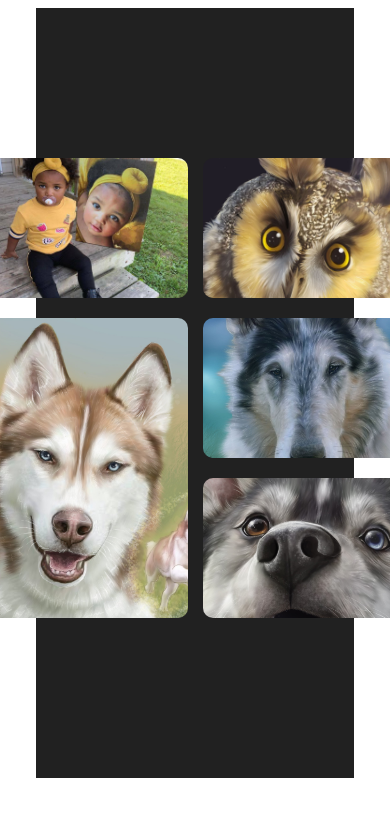
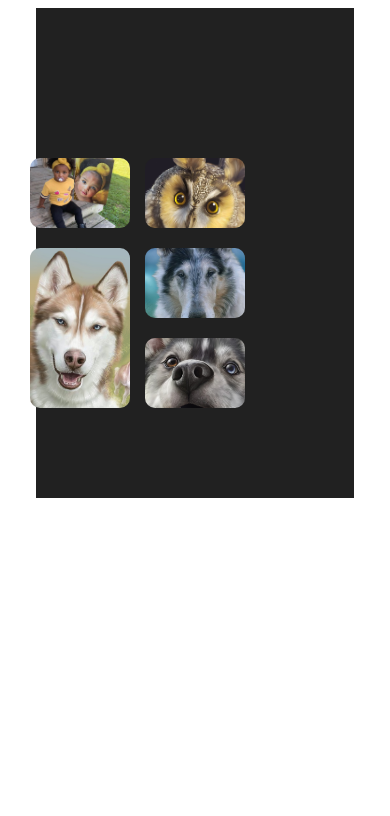
Before and after one commit to DesireeJoy/Cameo_Grid_Gallery, a plain HTML site: page index.html in a window 390 px wide. Drawn offline with Linux system fonts and the light colour scheme.

Commit message:
Change to Gallery for Smartphones

```diff
--- a/gallery.css
+++ b/gallery.css
@@ -197,3 +197,8 @@
 		grid-column: 2 / 3;
 	}
 }
+@media screen and (max-width: 800px) {
+	.photoArray {
+		grid-template-rows: repeat(4, 70px);
+		grid-template-columns: repeat(3, 100px);
+	}
```
